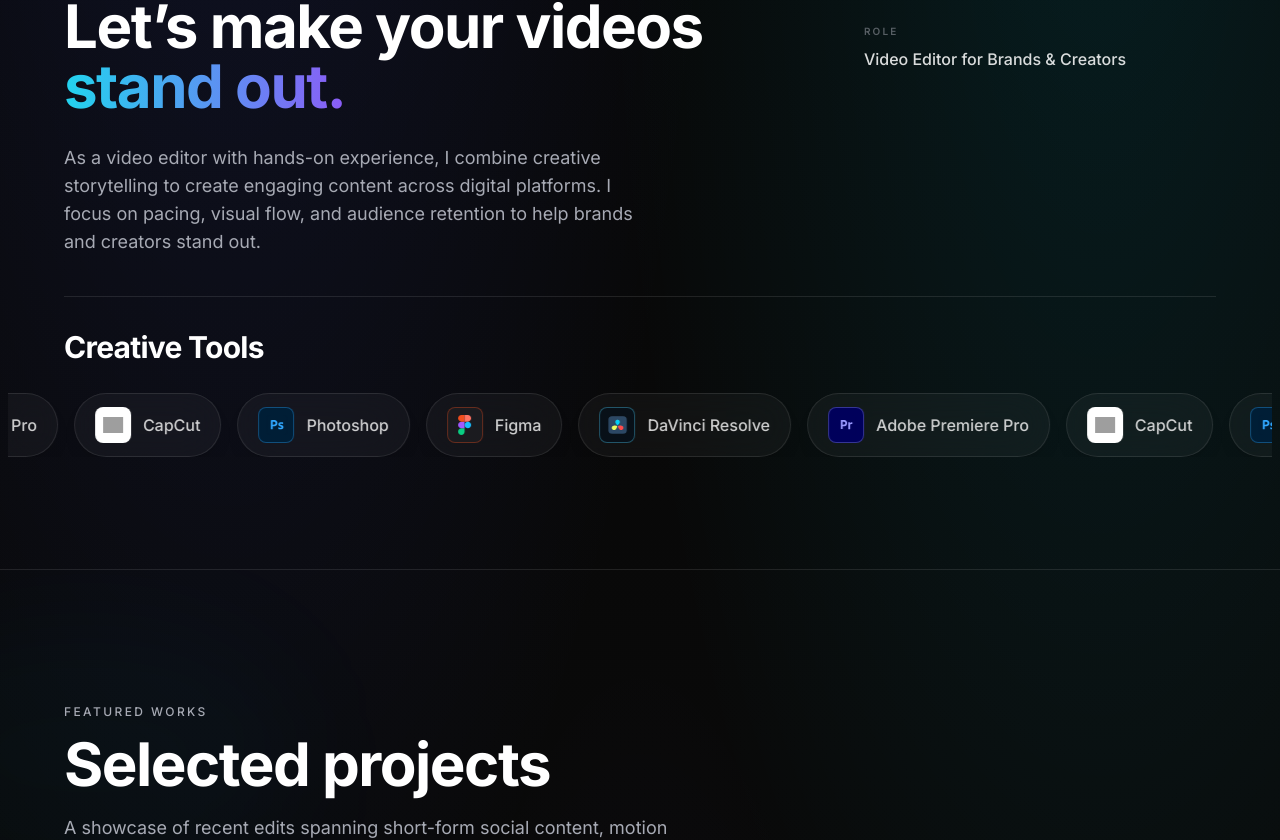
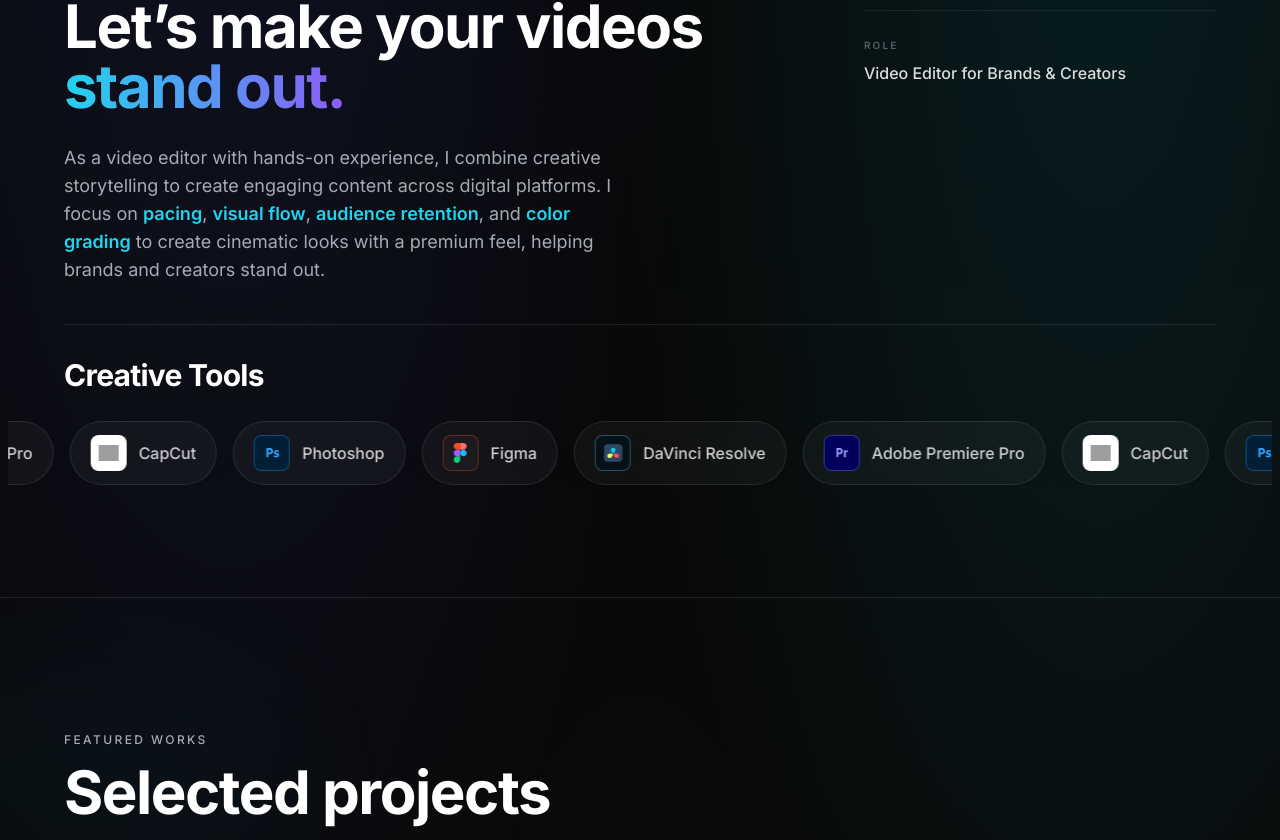
Before and after one commit to mikaebora/mika-portfolio, a Next.js app: page / in a window 1280 px wide. Shown: the part 1177-2017 px from the top of the page. Built offline with nearby package versions, Linux system fonts and the light colour scheme; grey boxes are pictures that could not be loaded.

Commit message:
feat: create About section component with bio, highlights, and tools marquee

```diff
--- a/components/sections/About.tsx
+++ b/components/sections/About.tsx
@@ -91,9 +91,13 @@ export default function About() {
 
 
               <p className="mt-7 max-w-xl text-base leading-relaxed text-muted md:text-lg">
-                As a video editor with hands-on experience, I combine creative storytelling
-                to create engaging content across digital platforms. I focus on pacing, visual flow,
-                and audience retention to help brands and creators stand out.
+                As a video editor with hands-on experience, I combine creative storytelling to create engaging
+                content across digital platforms. I focus on{" "}
+                <span className="font-semibold text-cyan">pacing</span>,{" "}
+                <span className="font-semibold text-cyan">visual flow</span>,{" "}
+                <span className="font-semibold text-cyan">audience retention</span>, and{" "}
+                <span className="font-semibold text-cyan">color grading</span>{" "}
+                to create cinematic looks with a premium feel, helping brands and creators stand out.
               </p>
             </motion.div>
 
```
